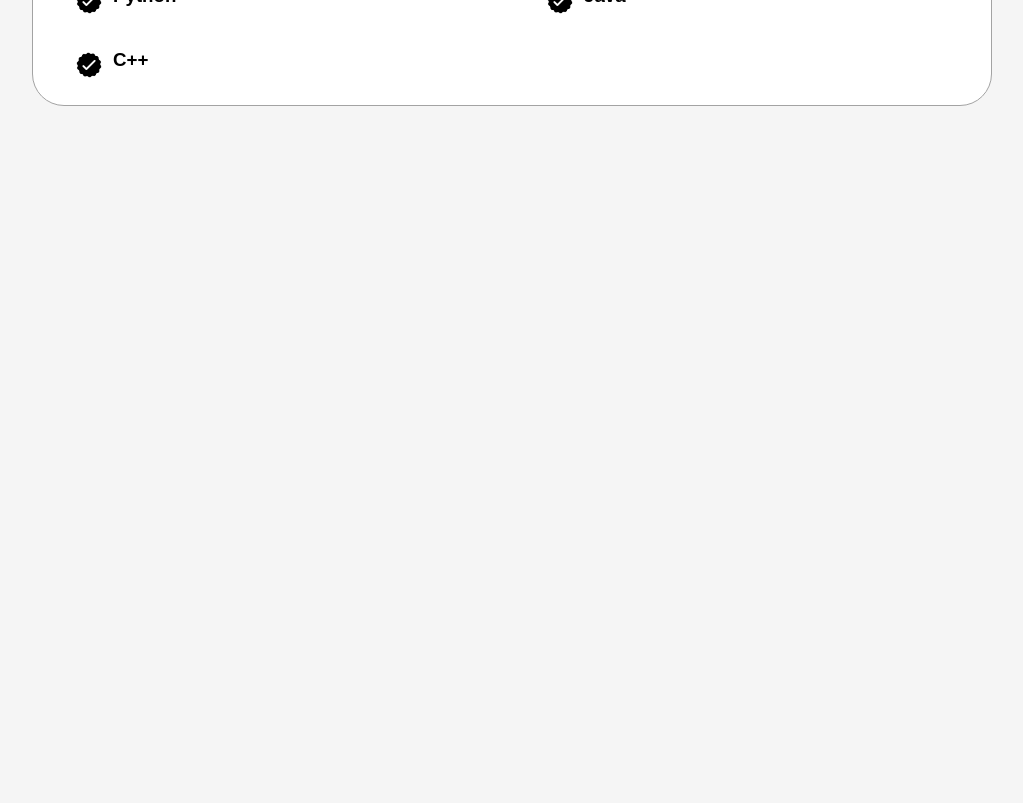
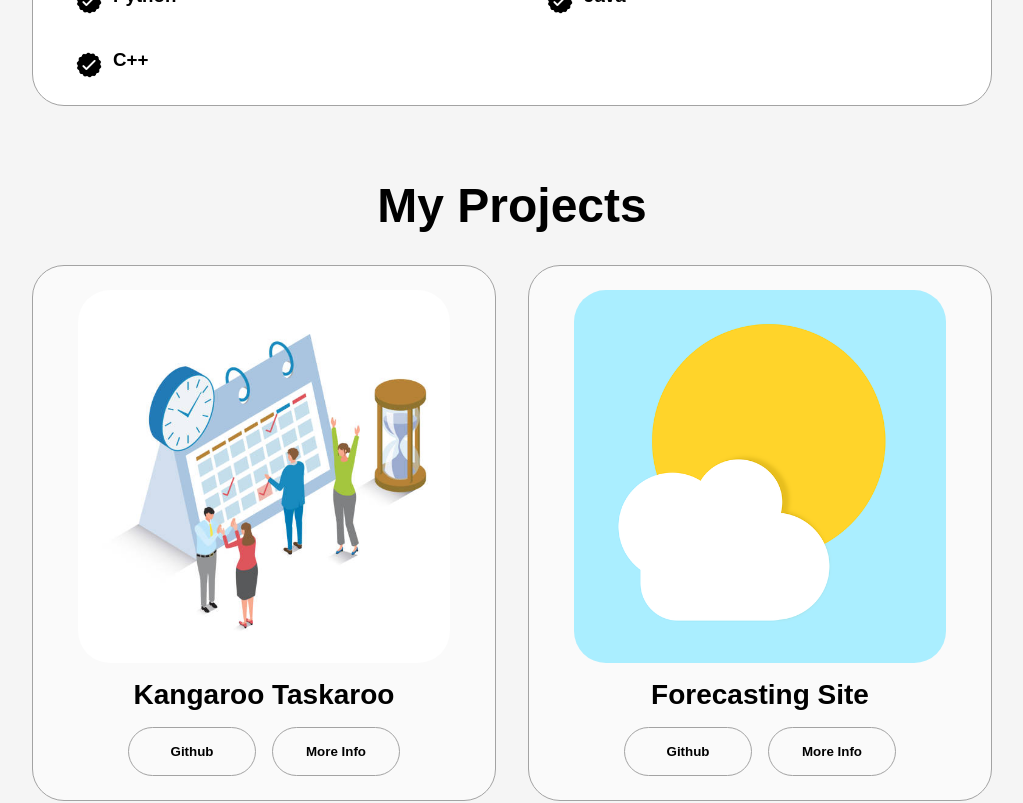
Before and after one commit to AhsanM1470/muhammad-mahfuz-portfolio, a React (Create React App) app: page / in a window 1280 px wide. Shown: the part 1820-2623 px from the top of the page, without its empty margins (128-1151 px from the left). Before the commit the page ends 1958 px from the top, so only its background shows below. Built offline with nearby package versions, Linux system fonts and the light colour scheme.

Commit message:
Add projects section

```diff
--- a/src/App.css
+++ b/src/App.css
@@ -55,6 +55,12 @@ html{
 body{
   font-family: "Poppins", sans-serif;
   background-color: rgb(245, 245, 245);
+}
+
+h2{
+  display: block;
+  margin-left: auto;
+  margin-right: auto;
 }
 
 /* DESKTOP NAV */
@@ -387,3 +393,30 @@ article{
 article .icon{
   cursor: default;
 }
+
+/* PROJECTS SECTION */
+
+#projects{
+  position: relative;
+}
+
+.color-container{
+  border-color: rgb(163, 163, 163);
+  background: rgb(250, 250, 250);
+}
+
+.project-img{
+  border-radius: 2rem;
+  width: 90%;
+  height: 90%;
+}
+
+.project-title{
+  margin: 1rem;
+  color: black;
+}
+
+.project-btn{
+  color: black;
+  border-color: rgb(163, 163, 163);
+}
--- a/src/components/App.js
+++ b/src/components/App.js
@@ -4,6 +4,7 @@ import Navbar from './Navbar';
 import ProfileSection from './ProfileSection';
 import AboutSection from './AboutSection';
 import ExperienceSection from './ExperienceSection';
+import ProjectSection from './ProjectSection';
 import '../App.css';
 import '../MediaQueries.css';
 
@@ -21,6 +22,7 @@ function App() {
         <ProfileSection />
         <AboutSection />
         <ExperienceSection />
+        <ProjectSection />
       </div>
     </IconContext.Provider>
   );
--- a/src/components/ProjectSection.js
+++ b/src/components/ProjectSection.js
@@ -0,0 +1,67 @@
+import React from 'react';
+import projectIcon1 from '../assets/kangaroo-taskaroo/task-icon.png';
+import projectIcon2 from '../assets/weather/weather-icon.png';
+import projectIcon3 from '../assets/data-viewer/covid-icon.png';
+
+function ProjectSection(){
+    return(
+        <section id="projects">
+            <h1 class="title section-header">My Projects</h1>
+            <div class="experience-details-container">
+                <div class="about-containers">
+                    {/* Project 1 */}
+                    <div class="details-container color-container">
+                        <div class="article-container">
+                            <img src={projectIcon1} class="project-img" alt="Project 1"/>
+                        </div>
+                        <h2 class="experience-sub-title project-title">Kangaroo Taskaroo</h2>
+                        <div class="btn-container">
+                            <button class="btn btn-color-2 project-btn" onclick="location.href='https://github.com/AhsanM1470/kangaroo-taskaroo'">
+                                Github
+                            </button>
+                            <button class="btn btn-color-2 project-btn" onclick="location.href='project-1.html'">
+                                More Info
+                            </button>
+                        </div>
+                    </div>
+
+                    {/* Project 2 */}
+                    <div class="details-container color-container">
+                        <div class="article-container">
+                            <img src={projectIcon2} class="project-img" alt="Project 2"/>
+                        </div>
+                        <h2 class="experience-sub-title project-title">Forecasting Site</h2>
+                        <div class="btn-container">
+                            <button class="btn btn-color-2 project-btn" onclick="location.href='https://github.com/'">
+                                Github
+                            </button>
+                            <button class="btn btn-color-2 project-btn" onclick="location.href='https://github.com/'">
+                                More Info
+                            </button>
+                        </div>
+                    </div>
+
+                    {/* Project 3 */}
+                    <div class="details-container color-container">
+                        <div class="article-container">
+                            <img src={projectIcon3} class="project-img" alt="Project 3"/>
+                        </div>
+                        <h2 class="experience-sub-title project-title">COVID Data Viewer</h2>
+                        <div class="btn-container">
+                            <button class="btn btn-color-2 project-btn" onclick="location.href='https://github.com/'">
+                                Github
+                            </button>
+                            <button class="btn btn-color-2 project-btn" onclick="location.href='https://github.com/'">
+                                More Info
+                            </button>
+                        </div>
+                    </div>
+                </div>
+
+                <h2>And this very website you're using right now!</h2>
+            </div>
+        </section>
+    );
+}
+
+export default ProjectSection;
```
